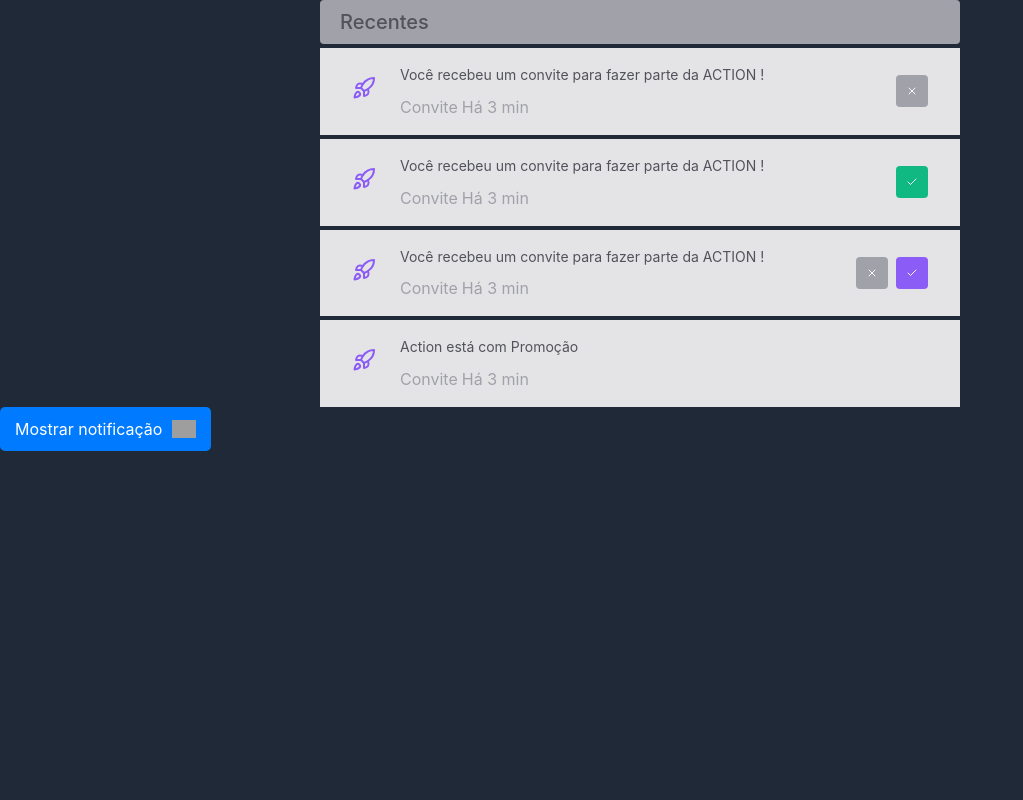
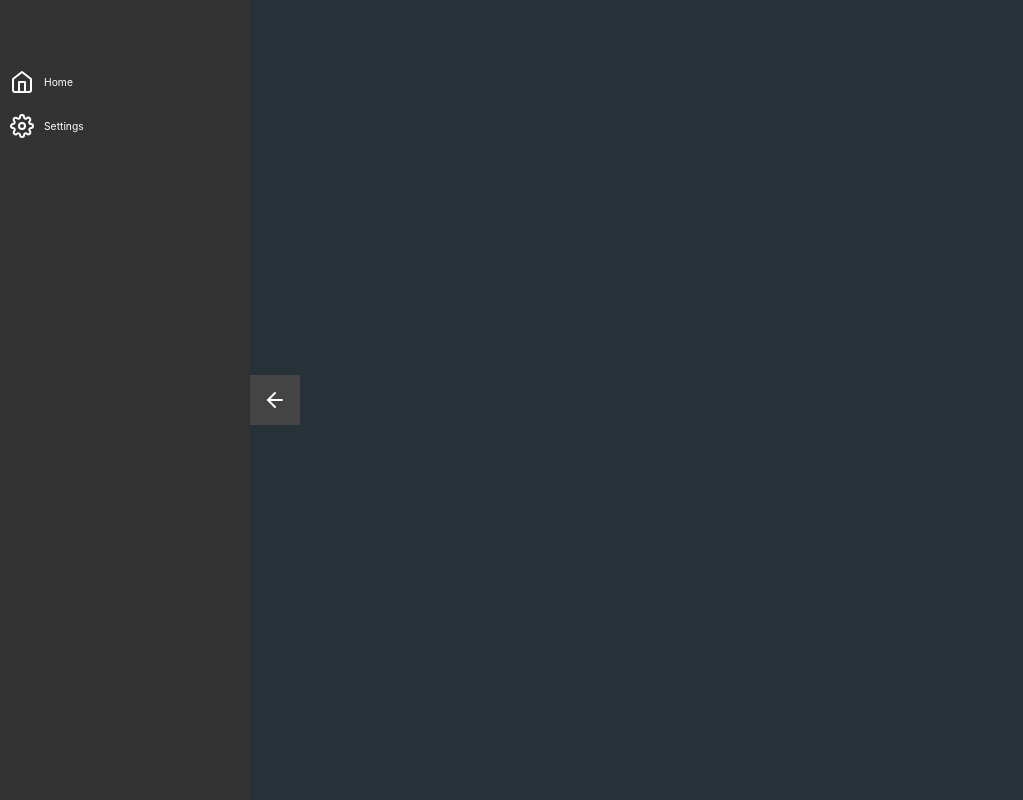
Before and after one commit to PedroMarquesN/compositionpattern, a React (Create React App) app: page / in a window 1280 px wide. Shown: the whole page, without its empty margins (0-1023 px from the left). Built offline with nearby package versions, Linux system fonts and the light colour scheme; grey boxes are pictures that could not be loaded.

Commit message:
feat: Add react-icons package and create MyThemeProvider component

```diff
--- a/package.json
+++ b/package.json
@@ -14,6 +14,7 @@
     "lucide-react": "^0.383.0",
     "react": "^18.3.1",
     "react-dom": "^18.3.1",
+    "react-icons": "^5.2.1",
     "react-scripts": "^5.0.0",
     "styled-components": "^6.1.11",
     "tailwind": "^4.0.0",
--- a/src/App.tsx
+++ b/src/App.tsx
@@ -1,70 +1,25 @@
+
 import React, { useState } from "react";
-import Button from "./components/Button/Button";
-import Notification from "./components/notifications/Notification";
+import styled from "styled-components";
+import Sidebar from "./layout/Sidebar";
 
-import { Check, Rocket, X } from "lucide-react";
-import { NewNotification } from "./components/NewNotification";
 
 // URL de um ícone pequeno de exemplo
 const imageSrc = "https://img.icons8.com/ios-filled/50/000000/react-native.png";
+const Container = styled.div`
+  color: ${({theme}) => theme.colors.text};
+`
+const H1 = styled.h1`
+  color: ${({theme}) => theme.colors.error};
+`
 
 function App() {
-  const [showNotification, setShowNotification] = useState(false);
+
 
   return (
-    <div className="h-screen bg-gray-800">
-
-      <div className="flex flex-col items-center justify-center space-y-1">
-
-      <div className="rounded w-1/2 text-xl bg-zinc-400 font-medium dark:bg-zinc-950 px-5 py-2 text-sm text-zinc-600 dark:text-zinc-400">
-        Recentes
-      </div>
-        <NewNotification.Root>
-          <NewNotification.Icon icon={Rocket}/>
-          <NewNotification.Content text="Você recebeu um convite para fazer parte da ACTION !" />
-          <NewNotification.Actions>
-            <NewNotification.Action icon={X} />
-          </NewNotification.Actions>
-        </NewNotification.Root>
-
-        <NewNotification.Root >
-          <NewNotification.Icon icon={Rocket}/>
-          <NewNotification.Content text="Você recebeu um convite para fazer parte da ACTION !" />
-          <NewNotification.Actions>
-            <NewNotification.Action icon={Check} className="bg-emerald-500 dark:bg-emerald-500" />
-          </NewNotification.Actions>
-        </NewNotification.Root>
-
-        <NewNotification.Root >
-          <NewNotification.Icon icon={Rocket}/>
-          <NewNotification.Content text="Você recebeu um convite para fazer parte da ACTION !" />
-          <NewNotification.Actions>
-            <NewNotification.Action icon={X} />
-            <NewNotification.Action icon={Check} className="bg-violet-500 hover:bg-violet-600 dark:bg-violet-500" />
-          </NewNotification.Actions>
-        </NewNotification.Root>
-
-        <NewNotification.Root>
-          <NewNotification.Icon icon={Rocket}/>
-          <NewNotification.Content text="Action está com Promoção"/>
-        </NewNotification.Root>
-      </div>
-
-      <Button onClick={() => setShowNotification(true)}>
-        <Button.Text>Mostrar notificação</Button.Text>
-        <Button.Image src={imageSrc} alt="Imagem" />
-      </Button>
-      {showNotification && (
-        <Notification>
-          <Notification.Icon src={imageSrc} alt="Imagem" />
-          <Notification.Text>
-            Notificação com imagem, texto e tooltip
-          </Notification.Text>
-          <Notification.Tooltip>Tooltip da notificação</Notification.Tooltip>
-          <Notification.Close onClick={() => setShowNotification(false)} />
-        </Notification>
-      )}
-    </div>
+    <Container>
+      <Sidebar />
+    </Container>
   );
 }
 
--- a/src/index.tsx
+++ b/src/index.tsx
@@ -1,16 +1,18 @@
 import React from 'react';
 import ReactDOM from 'react-dom/client';
-import './index.css';
 import App from './App';
 import reportWebVitals from './reportWebVitals';
+import { MyThemeProvider } from './theme/MyThemeProvider';
 
 const root = ReactDOM.createRoot(
   document.getElementById('root') as HTMLElement
 );
 root.render(
-  <React.StrictMode>
-    <App />
-  </React.StrictMode>
+  <MyThemeProvider>
+      <App />
+  </MyThemeProvider>
+
+
 );
 
 // If you want to start measuring performance in your app, pass a function
--- /dev/null
+++ b/src/layout/Sidebar/index.tsx
@@ -0,0 +1,98 @@
+// Sidebar.tsx
+import React, { useState } from 'react';
+import styled from 'styled-components';
+import { FiArrowLeft, FiArrowRight, FiHome, FiSettings } from 'react-icons/fi';
+
+
+interface SidebarProps {
+    open: boolean;
+  }
+
+const SidebarContainer = styled.div<{ open: boolean }>`
+  position: fixed;
+  top: 0;
+  left: 0;
+  height: 100%;
+  width: ${({ open }) => (open ? '250px' : '50px')};
+  background-color: #333;
+  transition: width 0.3s;
+  display: flex;
+  flex-direction: column;
+  align-items: center;
+  justify-content: flex-start;
+  padding-top: 60px; /* adjust padding to make space for the toggle icon */
+`;
+
+const IconContainer = styled.div<SidebarProps>`
+  position: fixed;
+  top: 50%;
+  left: ${({ open }: { open: boolean }) => (open ? '250px' : '50px')};
+  transform: translateY(-50%);
+  display: flex;
+  justify-content: center;
+  align-items: center;
+  height: 50px;
+  width: 50px;
+  background-color: #444;
+  color: #fff;
+  cursor: pointer;
+  transition: left 0.3s;
+
+  @media (max-width: 768px) {
+    left: 50px;
+  }
+`;
+
+const MenuItem = styled.div<{ open: boolean }>`
+  display: flex;
+  align-items: center;
+  color: #fff;
+  padding: 10px;
+  transition: padding 0.3s;
+  width: 100%;
+  svg {
+    margin-right: ${({ open }) => (open ? '10px' : '0')};
+  }
+  span {
+    display: ${({ open }) => (open ? 'inline' : 'none')};
+  }
+
+  @media (max-width: 768px) {
+    justify-content: center;
+    padding: 10px 0;
+    svg {
+      margin-right: 0;
+    }
+  }
+
+  @media (max-width: 480px) {
+    span {
+      display: none;
+    }
+  }
+`;
+
+const Sidebar: React.FC = () => {
+  const [open, setOpen] = useState(true);
+
+  return (
+    <>
+      <SidebarContainer open={open}>
+        <MenuItem open={open}>
+          <FiHome size={24} />
+          <span>Home</span>
+        </MenuItem>
+        <MenuItem open={open}>
+          <FiSettings size={24} />
+          <span>Settings</span>
+        </MenuItem>
+        {/* Add more menu items here as needed */}
+      </SidebarContainer>
+      <IconContainer open={open} onClick={() => setOpen(!open)}>
+        {open ? <FiArrowLeft size={24} /> : <FiArrowRight size={24} />}
+      </IconContainer>
+    </>
+  );
+};
+
+export default Sidebar;
--- /dev/null
+++ b/src/theme/MyThemeProvider.tsx
@@ -0,0 +1,11 @@
+import { ThemeProvider } from "styled-components"
+import { dark } from "."
+import GlobalStyle from "./globalStyle"
+
+export const MyThemeProvider = ({children}:any) => {
+  return (
+    <ThemeProvider theme={dark}>
+      <GlobalStyle /> {children}
+    </ThemeProvider>
+  )
+}
--- /dev/null
+++ b/src/theme/globalStyle.ts
@@ -0,0 +1,49 @@
+import { createGlobalStyle } from 'styled-components';
+
+const GlobalStyle = createGlobalStyle`
+
+  :root {
+    font-size: 64.5%;
+  }
+
+  * {
+    margin: 0;
+    padding: 0;
+    box-sizing: border-box;
+  }
+
+  body {
+   font-family: -apple-system, BlinkMacSystemFont, "Segoe UI", Roboto, Arial, sans-serif;
+    background-color: ${({ theme }) => theme.colors.primary};
+    -webkit-font-smoothing: antialiased;
+  }
+
+  button div a {
+    outline: none;
+  }
+
+  p {
+    margin: 0;
+  }
+
+  ::-webkit-scrollbar {
+    width: 2.5px;
+  }
+
+  ::-webkit-scrollbar-thumb {
+    background-color: rgba(0, 0, 0, 0.1);
+  }
+
+  ::-webkit-scrollbar-thumb:window-inactive {
+    background-color: rgba(0, 0, 0, 0.3);
+  }
+
+  ::-webkit-scrollbar-track {
+    background-color: rgba(0, 0, 0, 0.04);
+  }
+  .ant-picker-range {
+    height: 36px;
+  }
+`;
+
+export default GlobalStyle;
--- /dev/null
+++ b/src/theme/index.ts
@@ -0,0 +1,86 @@
+import { DefaultTheme } from "styled-components";
+
+export const dark: DefaultTheme = {
+    title: 'dark',
+    colors: {
+      text: '#F2F4F6',
+      text1: '#9ba8b0',
+      primary: '#263238',
+      secondary: '#12191D',
+      ternary: 'rgb(29, 39, 44)',
+
+      blue: '#339af0',
+      blueHover: 'rgb(3, 169, 244)',
+      orange: ' rgb(255, 152, 0)',
+
+      success: '#1E641D',
+      error: '#E3213E',
+
+      gray100: '#F2F4F6',
+      gray200: '#D9D9D9',
+      gray300: '#898989',
+      gray400: '#666666',
+      gray500: '#333333',
+
+      opacity100: 'rgba(0, 0, 0, 0.04)',
+      opacity200: 'rgba(0, 0, 0, 0.1)',
+      opacity300: 'rgba(0, 0, 0, 0.3)',
+      opacity400: 'rgba(0, 0, 0, 0.5)',
+      opacity500: 'rgba(0, 0, 0, 0.9)',
+    },
+    fontSizes: {
+      1: '1.2rem',
+      2: '1.4rem',
+      3: '1.6rem',
+      4: '2rem',
+      5: '2.4rem',
+      6: '2.8rem',
+      7: '3.2rem',
+      8: '4.8rem',
+      9: '6.4rem',
+      10: '7.2rem',
+    },
+    weight: {
+      1: 100,
+      2: 200,
+      3: 300,
+      4: 400,
+      5: 500,
+      6: 600,
+      7: 700,
+      8: 800,
+      9: 900,
+    },
+    space: {
+      0: '2px',
+      1: '4px',
+      2: '8px',
+      3: '12px',
+      4: '16px',
+      5: '20px',
+      6: '24px',
+      7: '28px',
+      8: '32px',
+      9: '36px',
+      10: '40px',
+    },
+    radius: {
+      1: '4px',
+      2: '8px',
+      3: '10px',
+      4: '16px',
+      5: '20px',
+      round: '50%',
+    },
+    shadows: {
+      1: '0 2px 4px 0px rgba(0, 0, 0, 0.2)',
+      2: '2px 2px 12px 2px rgba(99, 99, 99, 0.3)',
+    },
+    zIndices: {
+      appBar: 1100,
+      drawer: 1200,
+      modal: 1300,
+      snackbar: 1400,
+      tooltip: 1500,
+    },
+  };
```
Also changed, not shown: src/logo.svg (deleted), src/theme/style.d.ts (added), 1 other file (tests, documents, lock files or other folders).
